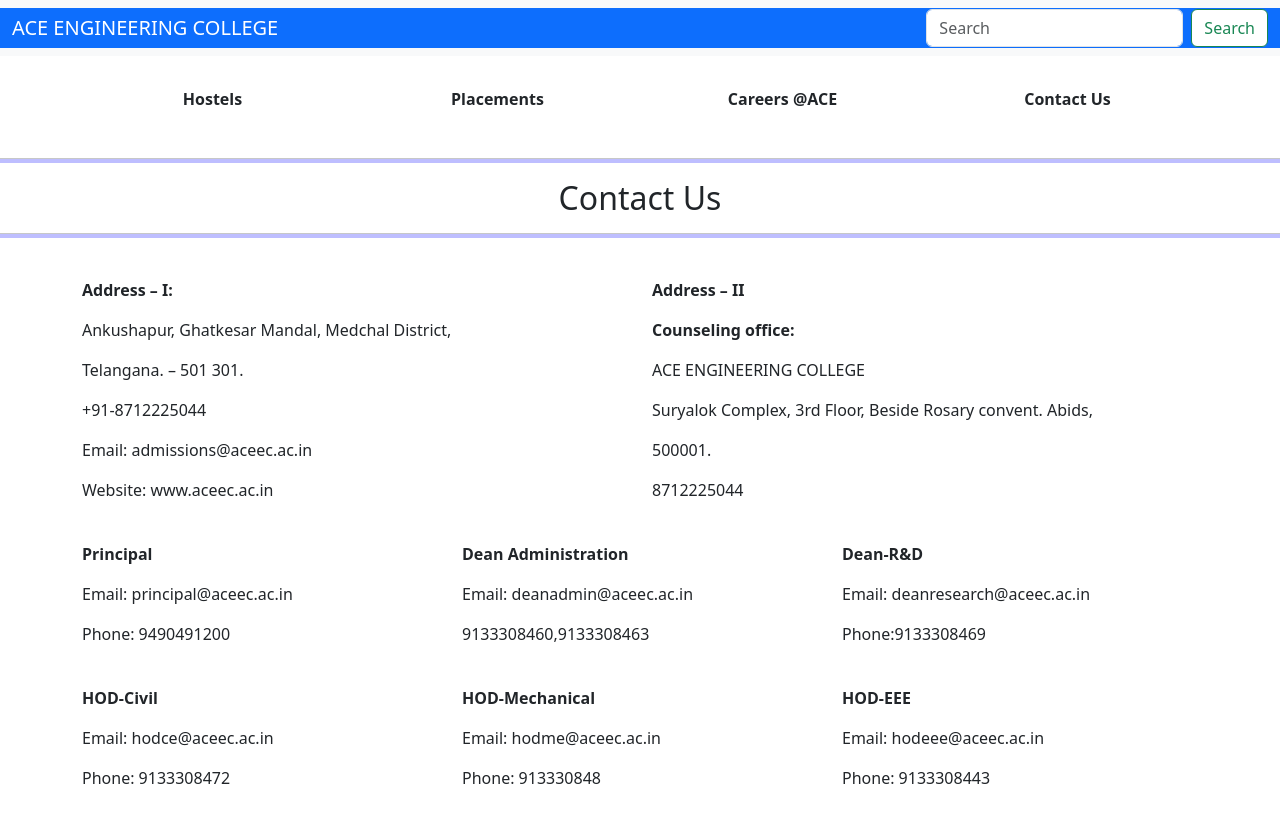
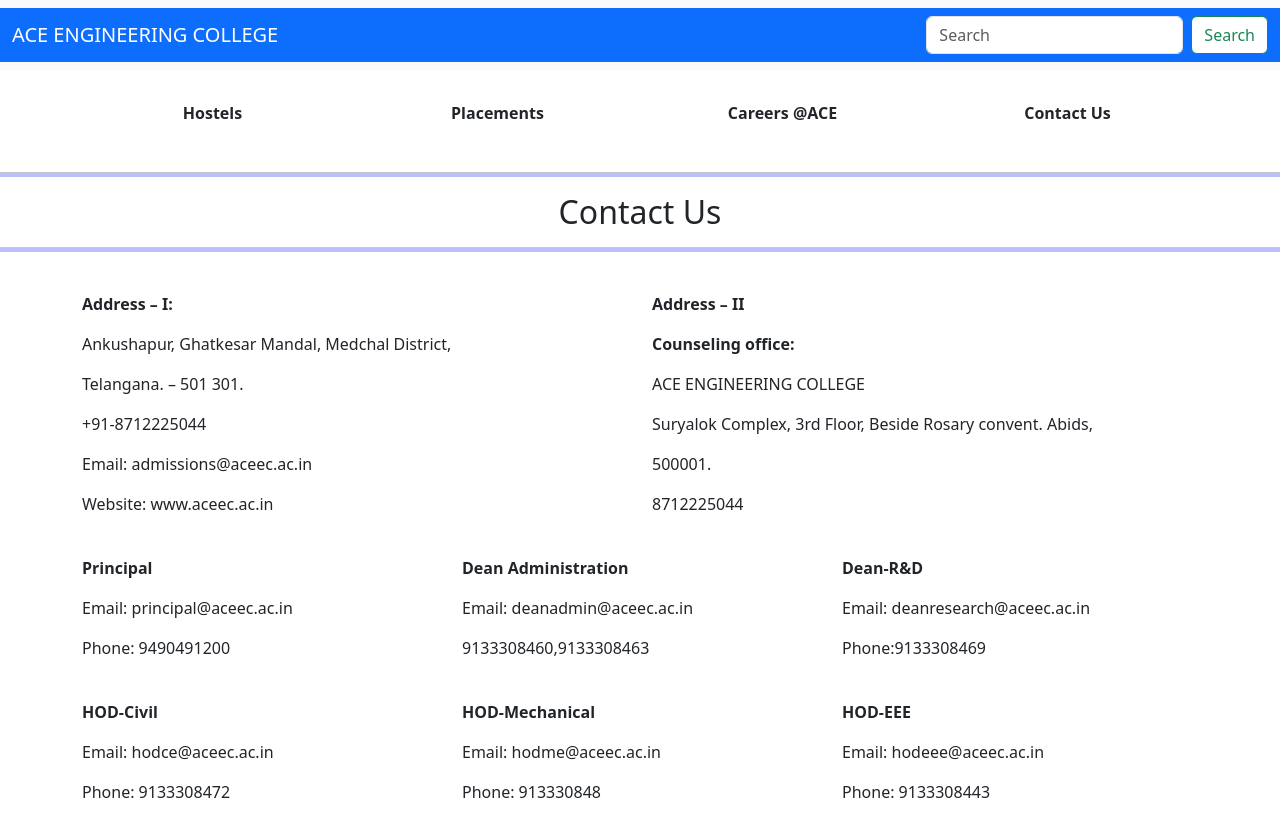
Before and after one commit to Balabrahmam07/ace, a plain HTML site: page contact.html in a window 1280 px wide. Shown: the top 823 px of the page. Drawn offline with nearby package versions, Linux system fonts and the light colour scheme.

Commit message:
Update contact.html

```diff
--- a/contact.html
+++ b/contact.html
@@ -13,7 +13,7 @@
         <div class="container-fluid bg-primary">
           <a class="navbar-brand text-white" href="index.html">
             ACE ENGINEERING COLLEGE</a>
-          <form class="d-flex" role="search">
+          <form class="d-flex py-2" role="search">
             <input class="form-control me-2" type="search" placeholder="Search" aria-label="Search">
             <button class="btn btn-outline-success bg-white" type="submit">Search</button>
           </form>
```
